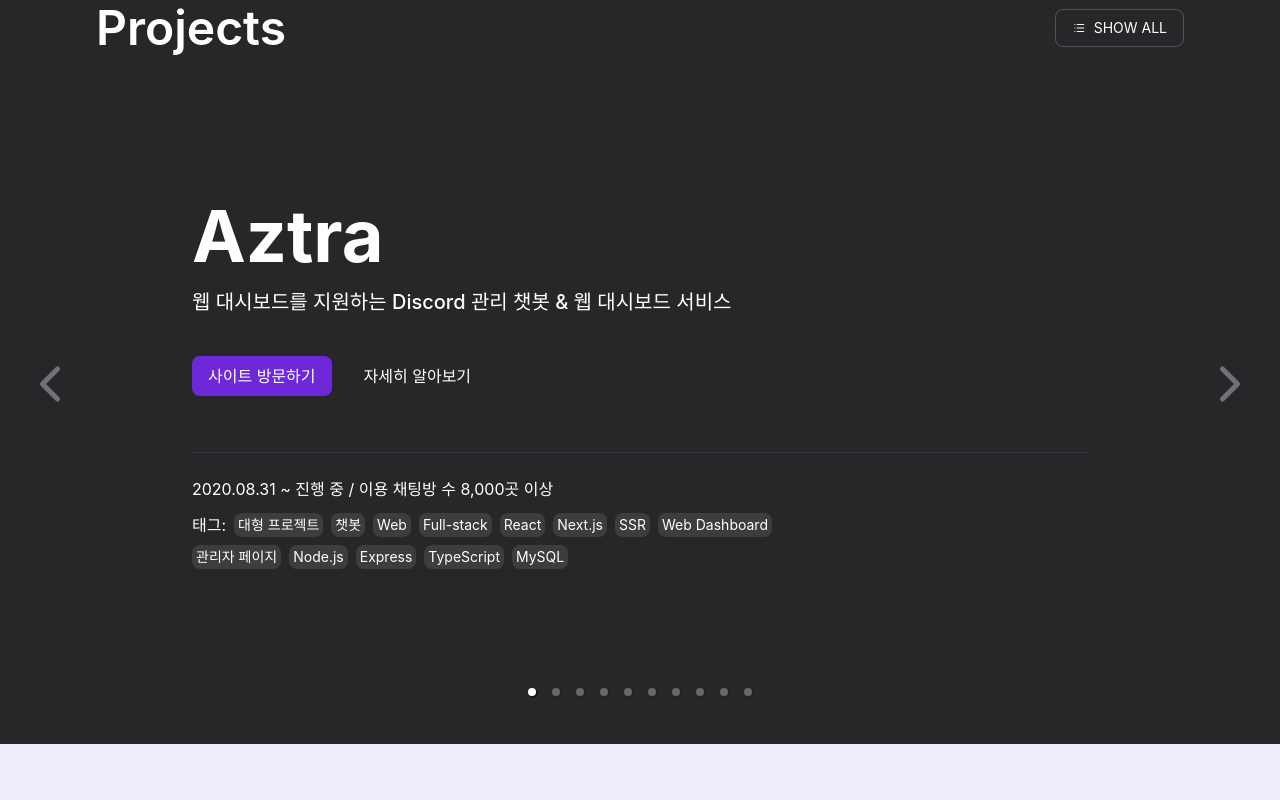
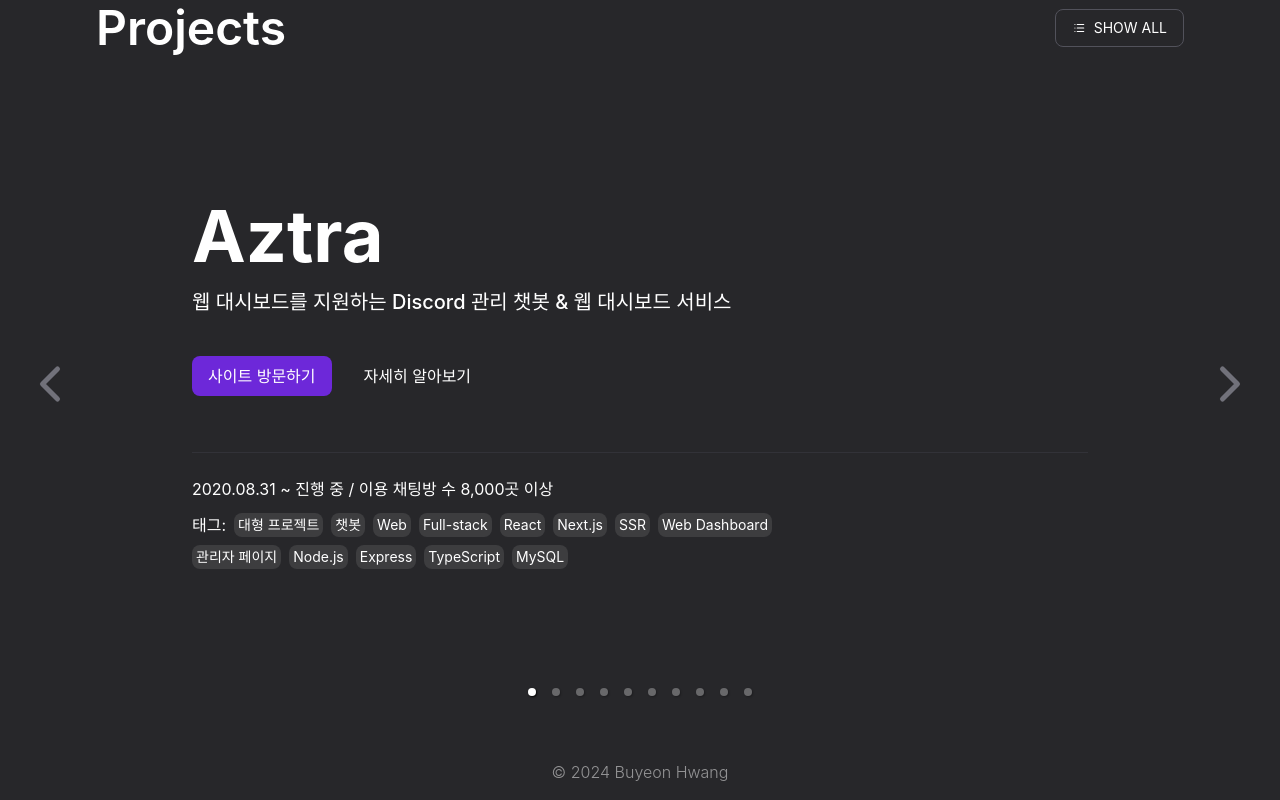
Before and after one commit to ArpaAP/portfolio, a Next.js app: page / in a window 1280 px wide. Shown: the part 7286-8086 px from the top of the page. Before the commit the page ends 8030 px from the top, so only its background shows below. Built offline with nearby package versions, Linux system fonts and the light colour scheme.

Commit message:
feat: add cv page

```diff
--- a/next.config.js
+++ b/next.config.js
@@ -1,4 +1,10 @@
 /** @type {import('next').NextConfig} */
-const nextConfig = {}
+const nextConfig = {
+  webpack: (config) => {
+    config.resolve.alias.canvas = false
+
+    return config
+  },
+}
 
 module.exports = nextConfig
--- /dev/null
+++ b/src/app/cv/cv.tsx
@@ -0,0 +1,9 @@
+'use client'
+
+export default function CvPage() {
+  return (
+    <div>
+      <iframe src="/cv.pdf" className="h-screen w-full" />
+    </div>
+  )
+}
--- /dev/null
+++ b/src/app/cv/page.tsx
@@ -0,0 +1,5 @@
+import CvPage from './cv'
+
+export default function Page() {
+  return <CvPage />
+}
--- a/src/app/home.tsx
+++ b/src/app/home.tsx
@@ -28,12 +28,11 @@ import { useEffect, useMemo, useRef, useState } from 'react'
 import classNames from 'classnames'
 import 'react-responsive-carousel/lib/styles/carousel.min.css' // requires a loader
 import { Carousel } from 'react-responsive-carousel'
+import Navbar from '@/components/Navbar'
+import Footer from '@/components/Footer'
 
 export default function HomePage() {
   const { scrollY } = useScroll()
-
-  const [currentSection, setCurrentSection] = useState(0)
-  const [projectIndex, setProjectIndex] = useState(0)
 
   const [visibleIntroText, setVisibleIntroText] = useState(false)
 
@@ -183,6 +182,8 @@ export default function HomePage() {
   }, [scrollProgress, timeline])
 
   return (
+    <div>
+      <Navbar />
       <motion.main>
         <section
           id="introSection"
@@ -342,7 +343,8 @@ export default function HomePage() {
                 <div className="text-2xl font-light">
                   IT대학 컴퓨터학부 24학번{' '}
                   <span className="text-lg">
-                  (Computer Science and Engineering, College of IT Engineering)
+                    (Computer Science and Engineering, College of IT
+                    Engineering)
                   </span>
                 </div>
               </h1>
@@ -489,6 +491,7 @@ export default function HomePage() {
           <section className="container mx-auto px-24 py-12 min-h-screen flex flex-col gap-8">
             <div className="flex justify-between items-center">
               <h1 className="font-semibold">Projects</h1>
+              <div className="flex items-center gap-4">
                 <button
                   type="button"
                   className="flex gap-2 items-center border border-zinc-600 rounded-lg text-sm text-white px-4 py-2 hover:bg-white/10 transition-all duration-300"
@@ -496,6 +499,7 @@ export default function HomePage() {
                   <TbList />
                   SHOW ALL
                 </button>
+              </div>
             </div>
 
             <Carousel
@@ -998,5 +1002,7 @@ export default function HomePage() {
           </section>
         </div>
       </motion.main>
+      <Footer />
+    </div>
   )
 }
--- a/src/app/layout.tsx
+++ b/src/app/layout.tsx
@@ -2,6 +2,7 @@ import type { Metadata, Viewport } from 'next'
 import Navbar from '@/components/Navbar'
 import './globals.css'
 import { GoogleAnalytics } from '@next/third-parties/google'
+import Footer from '@/components/Footer'
 
 export const metadata: Metadata = {
   title: 'Buyeon Hwang',
@@ -23,7 +24,6 @@ export default function RootLayout({
         {process.env.GA_TRACKING_ID && (
           <GoogleAnalytics gaId={process.env.GA_TRACKING_ID} />
         )}
-        <Navbar />
         <div>{children}</div>
       </body>
     </html>
--- /dev/null
+++ b/src/components/Footer.tsx
@@ -0,0 +1,11 @@
+'use client'
+
+export default function Footer() {
+  return (
+    <div className="bg-zinc-800 h-16 md:h-14 px-5 py-3 text-white/50 text-sm md:text-base font-light">
+      <div className="h-full flex items-center justify-center gap-8 md:gap-16">
+        <a>© 2024 Buyeon Hwang</a>
+      </div>
+    </div>
+  )
+}
```
Also changed, not shown: 1 other file (tests, documents, lock files or other folders). Lines whose indentation alone changed are shown as unchanged.
